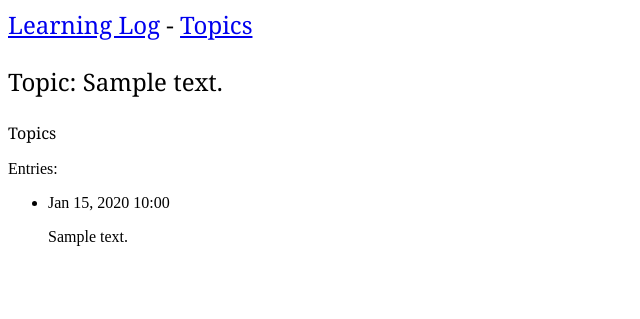
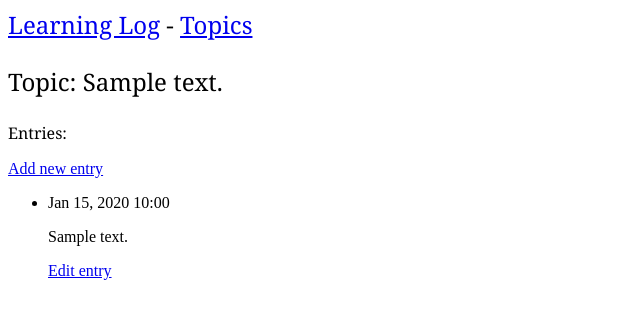
Before and after one commit to beeankha/SimplePythonStuff, a Django app: page /topics/1/ in a window 1280 px wide. Shown: the top 319 px of the page, without its empty margins (0-640 px from the left). Run offline with Django 3.2, Linux system fonts and the light colour scheme; tables that the repository leaves empty hold one stand-in row (values such as "Sample post").

Commit message:
Add ability to add entries to topics, and to edit those entries.

```diff
--- a/Baby'sFirstDjango/learning_logs/templates/learning_logs/topic.html
+++ b/Baby'sFirstDjango/learning_logs/templates/learning_logs/topic.html
@@ -4,12 +4,20 @@
 
   <p style = "font-family:georgia,garamond,serif;font-size:24px;">Topic: {{ topic }}</p>
 
-  <p style = "font-family:georgia,garamond,serif;">Topics</p>Entries:</p>
+  <p style = "font-family:georgia,garamond,serif;">Entries:</p>
+
+  <p>
+    <a href="{% url 'learning_logs:new_entry' topic.id %}">Add new entry</a>
+  </p>
+
   <ul>
   {% for entry in entries %}
     <li>
       <p>{{ entry.date_added|date:'M d, Y H:i' }}</p>
       <p>{{ entry.text|linebreaks }}</p>
+      <p>
+        <a href="{% url 'learning_logs:edit_entry' entry.id %}">Edit entry</a>
+      </p>
     </li>
   {% empty %}
     <li>There are no entries for this topic yet.</li>
--- a/Baby'sFirstDjango/learning_logs/templates/learning_logs/topics.html
+++ b/Baby'sFirstDjango/learning_logs/templates/learning_logs/topics.html
@@ -14,4 +14,6 @@
     {% endfor %}
   </ul>
 
+  <a href="{% url 'learning_logs:new_topic' %}">Add a new topic</a>
+
 {% endblock content %}
--- a/Baby'sFirstDjango/learning_logs/urls.py
+++ b/Baby'sFirstDjango/learning_logs/urls.py
@@ -12,4 +12,10 @@ urlpatterns = [
     path('topics/', views.topics, name='topics'),
     # Detail page for a single topic.
     path('topics/<int:topic_id>/', views.topic, name='topic'),
+    # Page for adding a new topic.
+    path('new_topic/', views.new_topic, name='new_topic'),
+    # Page for adding a new entry.
+    path('new_entry/<int:topic_id>/', views.new_entry, name='new_entry'),
+    # Page for editing an entry.
+    path('edit_entry/<int:entry_id>/', views.edit_entry, name='edit_entry'),
 ]
--- a/Baby'sFirstDjango/learning_logs/views.py
+++ b/Baby'sFirstDjango/learning_logs/views.py
@@ -1,6 +1,7 @@
-from django.shortcuts import render
+from django.shortcuts import render, redirect
 
-from .models import Topic
+from .models import Topic, Entry
+from .forms import TopicForm, EntryForm
 
 def index(request):
     """The home page for Learning Log."""
@@ -22,3 +23,57 @@ def topic(request, topic_id):
     # reverse order, most recent entries first!
     context = {'topic': topic, 'entries': entries}
     return render(request, 'learning_logs/topic.html', context)
+
+def new_topic(request):
+    """Add a new topic."""
+    if request.method != 'POST':
+        # No data submitted; create a blank form.
+        form = TopicForm()
+    else:
+        # POST data submitted; process data.
+        form = TopicForm(data=request.POST)
+        if form.is_valid():
+            form.save()
+            return redirect('learning_logs:topics')
+
+    # Display a blank or invalid form.
+    context = {'form': form}
+    return render(request, 'learning_logs/new_topic.html', context)
+
+def new_entry(request, topic_id):
+    """Add a new entry for a particular topic."""
+    topic = Topic.objects.get(id=topic_id)
+
+    if request.method != 'POST':
+        # No data submitted; create a blank form.
+        form = EntryForm()
+    else:
+        # POST data submitted; process data.
+        form = EntryForm(data=request.POST)
+        if form.is_valid():
+            new_entry = form.save(commit=False)
+            new_entry.topic = topic
+            new_entry.save()
+            return redirect('learning_logs:topic', topic_id=topic.id)
+
+    # Display a blank or invalid form.
+    context = {'topic': topic, 'form': form}
+    return render(request, 'learning_logs/new_entry.html', context)
+
+def edit_entry(request, entry_id):
+    """Edit an existing entry."""
+    entry = Entry.objects.get(id=entry_id)
+    topic = entry.topic
+
+    if request.method != 'POST':
+        # Initial request; pre-fill form with the current entry.
+        form = EntryForm(instance=entry)
+    else:
+        # POST data submitted; process data.
+        form = EntryForm(instance=entry, data=request.POST)
+        if form.is_valid():
+            form.save()
+            return redirect('learning_logs:topic', topic_id=topic.id)
+
+    context = {'entry': entry, 'topic': topic, 'form': form}
+    return render(request, 'learning_logs/edit_entry.html', context)
```
Also changed, not shown: Baby'sFirstDjango/learning_logs/forms.py (added, +16 -0 lines), Baby'sFirstDjango/learning_logs/templates/learning_logs/edit_entry.html (added, +15 -0 lines), Baby'sFirstDjango/learning_logs/templates/learning_logs/new_entry.html (added, +15 -0 lines), Baby'sFirstDjango/learning_logs/templates/learning_logs/new_topic.html (added, +12 -0 lines).
